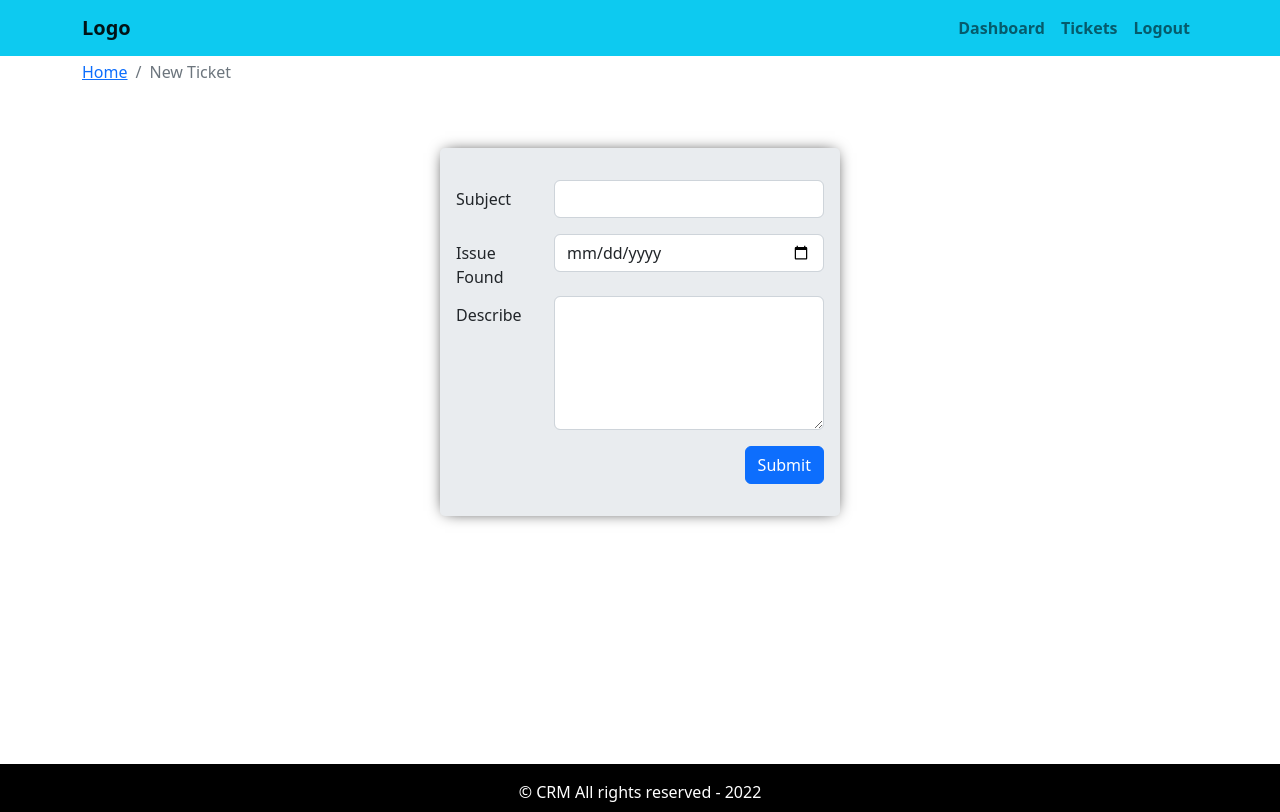
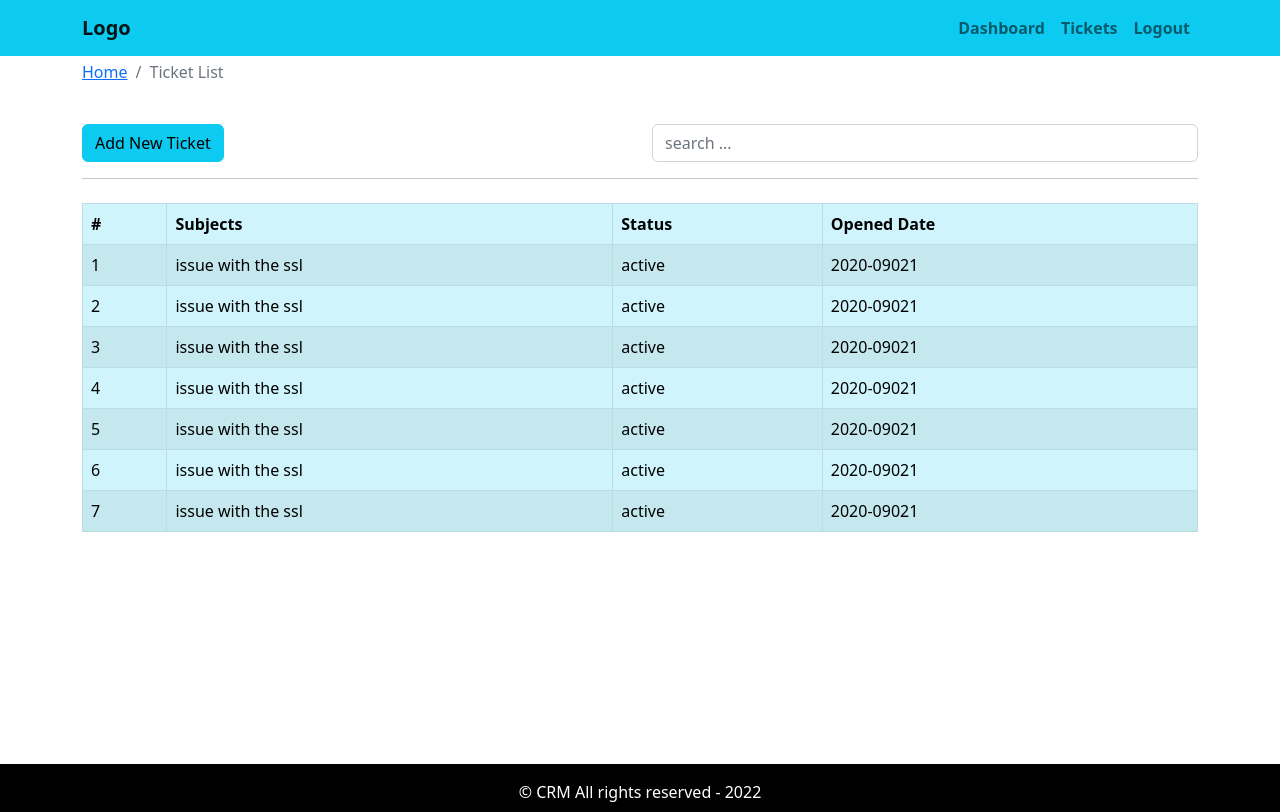
Before and after one commit to krishnashrestha47/frontend-crm, a React (Create React App) app: page / in a window 1280 px wide. Built offline with nearby package versions, Linux system fonts and the light colour scheme.

Commit message:
ticket list page and dummy data created

```diff
--- a/src/App.js
+++ b/src/App.js
@@ -4,14 +4,16 @@ import DefaultLayout from "./layout/DefaultLayout";
 import DashboardPage from "./pages/dashboard/DashboardPage";
 import { EntryPage } from "./pages/entry-page/EntryPage";
 import { AddTicketPage } from "./pages/new-ticket/AddTicketPage";
+import { TicketListPage } from "./pages/ticket-listing/TicketListPage";
 
 const App = () => {
   return (
     <div>
       <DefaultLayout>
         {/* <DashboardPage /> */}
-        <AddTicketPage />
         {/* <EntryPage /> */}
+        {/* <AddTicketPage /> */}
+        <TicketListPage />
         <ToastContainer />
       </DefaultLayout>
     </div>
--- /dev/null
+++ b/src/asset/data/dummy-tickets.json
@@ -0,0 +1,61 @@
+[
+  {
+    "id": 1,
+    "subject": "issue with the ssl",
+    "status": "active",
+    "date": "2020-09021",
+    "history": [
+      {
+        "date": "2020-09-21",
+        "message": "Hello",
+        "messageBy": "Client"
+      },
+      {
+        "date": "2020-09-21",
+        "message": "Hello",
+        "messageBy": "Operator"
+      },
+      {
+        "date": "2020-09-21",
+        "message": "Hello",
+        "messageBy": "Client"
+      }
+    ]
+  },
+  {
+    "id": 2,
+    "subject": "issue with the ssl",
+    "status": "active",
+    "date": "2020-09021"
+  },
+  {
+    "id": 3,
+    "subject": "issue with the ssl",
+    "status": "active",
+    "date": "2020-09021"
+  },
+  {
+    "id": 4,
+    "subject": "issue with the ssl",
+    "status": "active",
+    "date": "2020-09021"
+  },
+  {
+    "id": 5,
+    "subject": "issue with the ssl",
+    "status": "active",
+    "date": "2020-09021"
+  },
+  {
+    "id": 6,
+    "subject": "issue with the ssl",
+    "status": "active",
+    "date": "2020-09021"
+  },
+  {
+    "id": 7,
+    "subject": "issue with the ssl",
+    "status": "active",
+    "date": "2020-09021"
+  }
+]
--- /dev/null
+++ b/src/components/search-form/SearchFormComp.js
@@ -0,0 +1,21 @@
+import React from "react";
+import { Col, Form, Row } from "react-bootstrap";
+
+export const SearchFormComp = ({ handleOnChange, str }) => {
+  return (
+    <div>
+      <Form>
+        <Form.Group as={Row}>
+          <Col>
+            <Form.Control
+              onChange={handleOnChange}
+              value={str}
+              name="searchStr"
+              placeholder="search ..."
+            />
+          </Col>
+        </Form.Group>
+      </Form>
+    </div>
+  );
+};
--- a/src/components/ticket-table/TicketTable.js
+++ b/src/components/ticket-table/TicketTable.js
@@ -1,9 +1,12 @@
 import React from "react";
 import { Table } from "react-bootstrap";
 
-export const TicketTable = () => {
+export const TicketTable = ({ tickets }) => {
   return (
-    <div>
+    <>
+      {!tickets.length ? (
+        <p className="text-center fw-bold">No tickets to show</p>
+      ) : (
         <Table striped bordered hover variant="info">
           <thead>
             <tr>
@@ -14,14 +17,18 @@ export const TicketTable = () => {
             </tr>
           </thead>
           <tbody>
+            {tickets.length &&
+              tickets.map((item) => (
                 <tr>
-            <td>1</td>
-            <td>ssl issue</td>
-            <td>client response pending</td>
-            <td>2022/02/22</td>
+                  <td>{item.id}</td>
+                  <td>{item.subject}</td>
+                  <td>{item.status}</td>
+                  <td>{item.date}</td>
                 </tr>
+              ))}
           </tbody>
         </Table>
-    </div>
+      )}
+    </>
   );
 };
--- /dev/null
+++ b/src/pages/ticket-listing/TicketListPage.js
@@ -0,0 +1,51 @@
+import React, { useEffect, useState } from "react";
+import { Button, Col, Container, Row } from "react-bootstrap";
+import { BreadcrumbComp } from "../../components/breadcrumb/BreadcrumbComp";
+import { SearchFormComp } from "../../components/search-form/SearchFormComp";
+import { TicketTable } from "../../components/ticket-table/TicketTable";
+
+import tickets from "../../asset/data/dummy-tickets.json";
+
+export const TicketListPage = () => {
+  const [str, setStr] = useState("");
+  const [displayTicket, setDisplayTicket] = useState(tickets);
+
+  useEffect(() => {}, [str, displayTicket]);
+
+  const handleOnChange = (e) => {
+    const { value } = e.target;
+    setStr(value);
+    handleOnSearch(value);
+  };
+
+  const handleOnSearch = (str) => {
+    const filteredSearch = tickets.filter((item) =>
+      item.subject.toLowerCase().includes(str).toLowerCase()
+    );
+    setDisplayTicket(filteredSearch);
+  };
+
+  return (
+    <Container>
+      <Row>
+        <Col>
+          <BreadcrumbComp page="Ticket List"></BreadcrumbComp>
+        </Col>
+      </Row>
+      <Row className="mt-4">
+        <Col>
+          <Button variant="info">Add New Ticket</Button>
+        </Col>
+        <Col className="text-end">
+          <SearchFormComp handleOnChang={handleOnChange} str={str} />
+        </Col>
+      </Row>
+      <hr />
+      <Row className="mt-4">
+        <Col>
+          <TicketTable tickets={displayTicket} />
+        </Col>
+      </Row>
+    </Container>
+  );
+};
```
Lines whose indentation alone changed are shown as unchanged.
